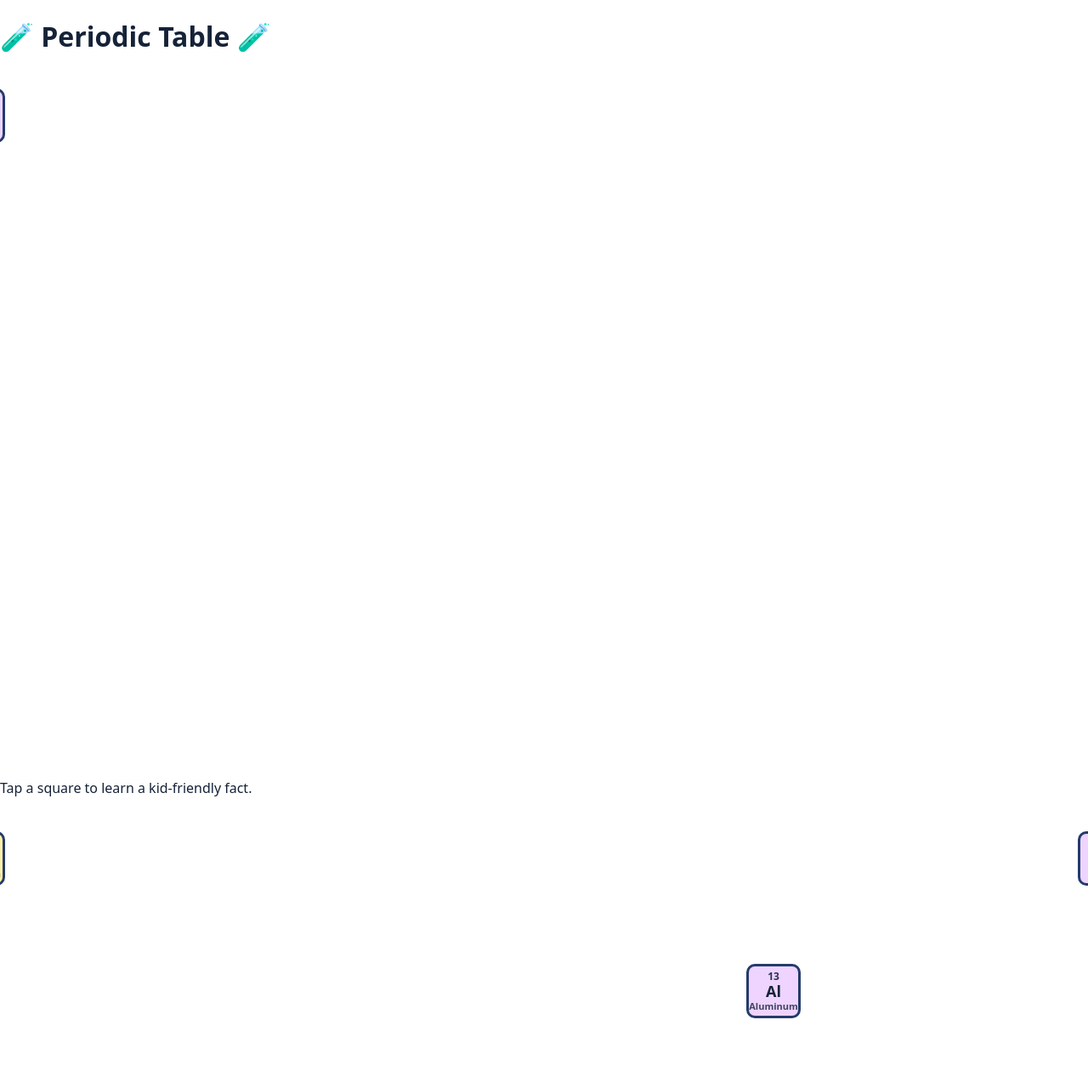
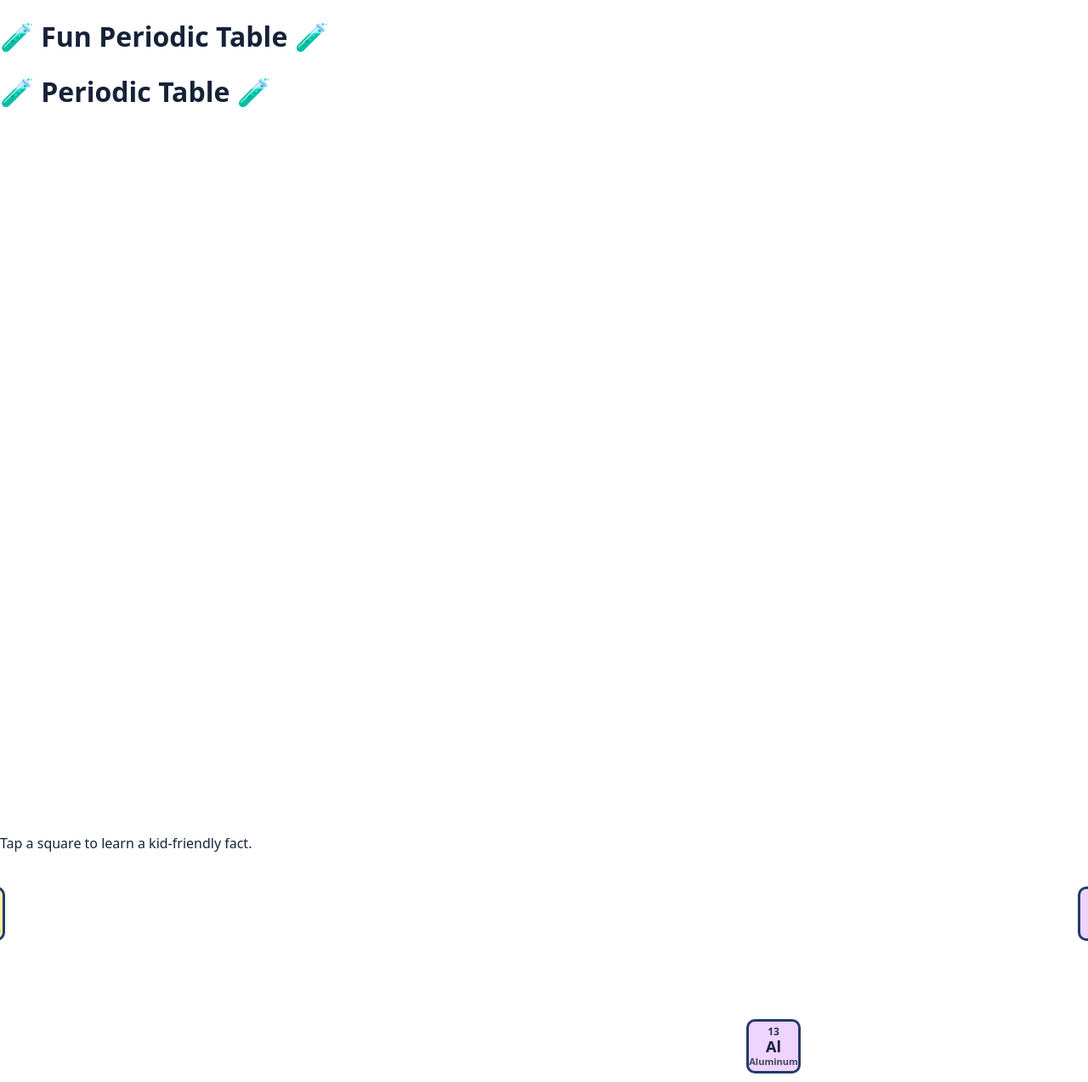
Before and after one commit to MEBANNED/fun-periodic-table, a Flask app: page / in a window 1280 px wide; the page is wider, and only the part inside the window is pictured. Shown: the top 1273 px of that part at 85% size. Run offline with Flask 3, Linux system fonts and the light colour scheme.

Commit message:
Update index.html

```diff
--- a/templates/index.html
+++ b/templates/index.html
@@ -3,22 +3,17 @@
 <html lang="en">
 <head>
   <meta charset="utf-8" />
-  <title>🧪 Periodic Table 🧪</title>
+  <title>🧪 Children Periodic Table 🧪</title>
   <meta name="viewport" content="width=device-width, initial-scale=1" />
   <link rel="stylesheet" href="{{ url_for('static', filename='style.css') }}">
   <script defer src="{{ url_for('static', filename='script.js') }}"></script>
 </head>
 <body>
+  <h1>🧪 Fun Periodic Table 🧪</h1>
+ <div class="app">
   <h1>🧪 Periodic Table 🧪</h1>
-  <!-- Periodic Table grid container -->
-<div class="pt-grid" id="ptGrid">
-  <!-- Quick test cell so you can confirm the layout is working -->
-  <button class="cell" style="grid-column: 1; grid-row: 1;">
-    <div class="num">1</div>
-    <div class="sym">H</div>
-    <div class="el-name">Hydrogen</div>
-  </button>
-
+  <div id="ptGrid" class="pt-grid"></div>
+</div>
   <!-- Add more cells or let your JS populate them into #ptGrid -->
 </div>
   <p class="hint">Tap a square to learn a kid-friendly fact.</p>
```
